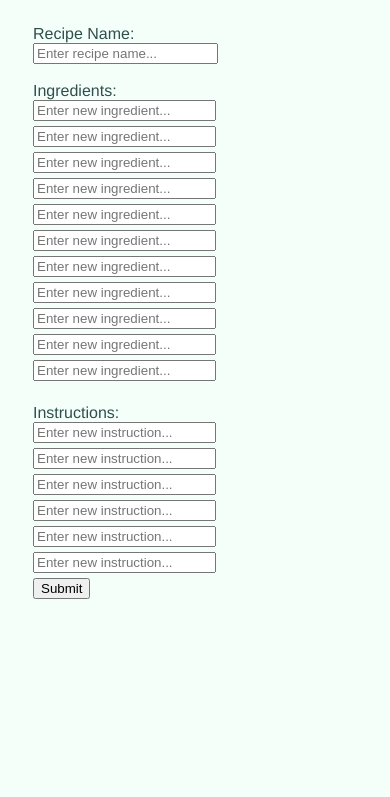
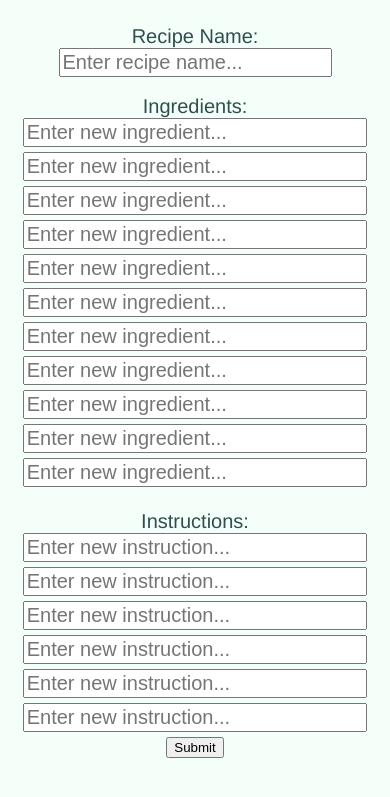
Before and after one commit to AlexanderGoose/recipes_app, a Flask app: page /add_recipe in a window 390 px wide. Shown: the part 31-828 px from the top of the page. Run offline with Flask 3, Linux system fonts and the light colour scheme; some web fonts are replaced.

Commit message:
finished mobile friendly media screens

```diff
--- a/static/style.css
+++ b/static/style.css
@@ -28,15 +28,17 @@ a {
 .ingredient {
     /* border-radius: 50px; */
     margin-bottom: 5px;
+    width: 50%;
 }
 
 .instruction {
     margin-bottom: 5px;
+    width: 50%;
 }
 
 .add_recipe_container {
     margin-top: 25px;
-    margin-left: 25px;
+    text-align: center;
 }
 
 
@@ -66,14 +68,6 @@ a {
 
 
 /* ----------------------------- viewRecipes.html */
-.ingredient {
-    width: 50%;
-}
-
-.instruction {
-    width: 50%;
-}
-
 .print_recipe_container {
     margin-left: 15%;
     margin-right: 15%;
@@ -104,6 +98,28 @@ increases font size for smaller screens */
 
 
     /* ----------------------------- addRecipe.html */
+    label {
+        font-size: 20px;
+    }
+    #new_recipe_name {
+        font-size: 20px;
+    }
+    .ingredient {
+        /* border-radius: 50px; */
+        margin-bottom: 5px;
+        width: 90%;
+        font-size: 20px;
+    }
+
+    .instruction {
+        margin-bottom: 5px;
+        width: 90%;
+        font-size: 20px;
+    }
+
+    #submit_recipe {
+        font-size: 20px;
+    }
 
 
     /* ----------------------------- index.html */
```
